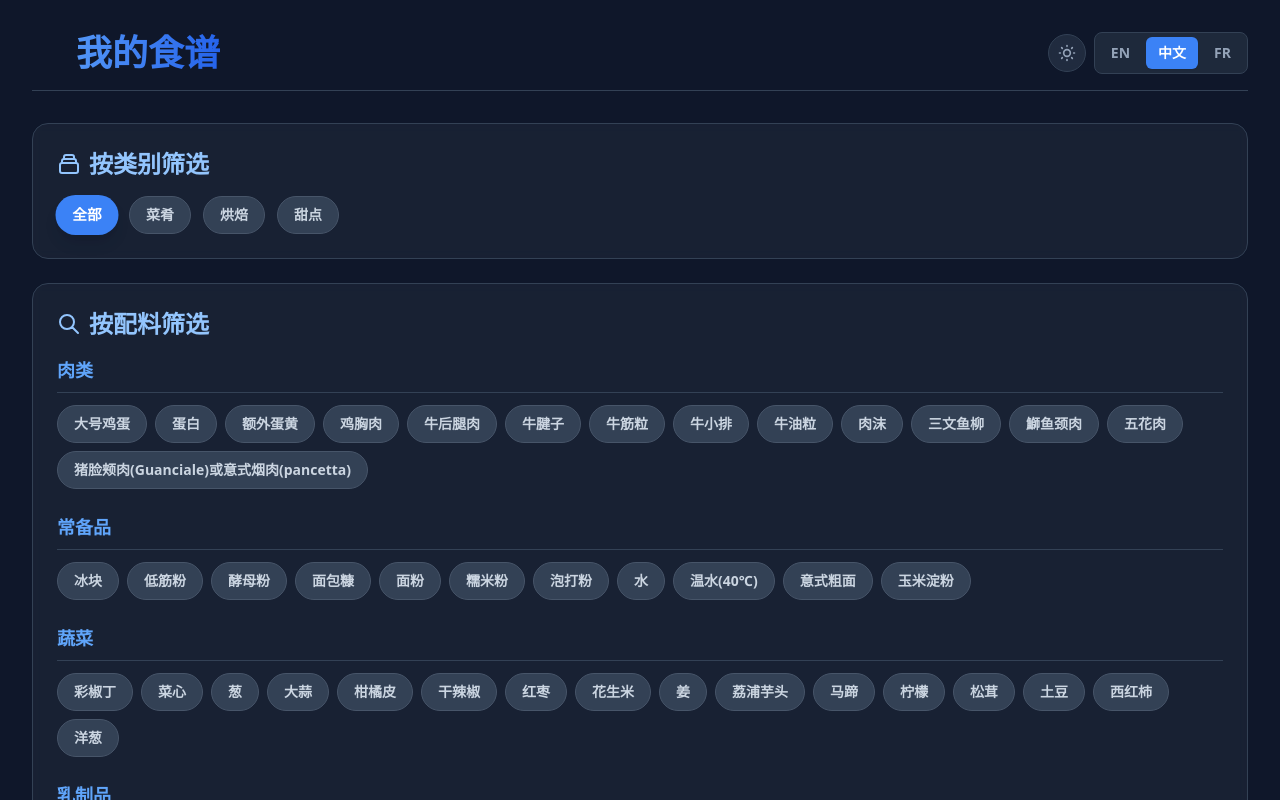
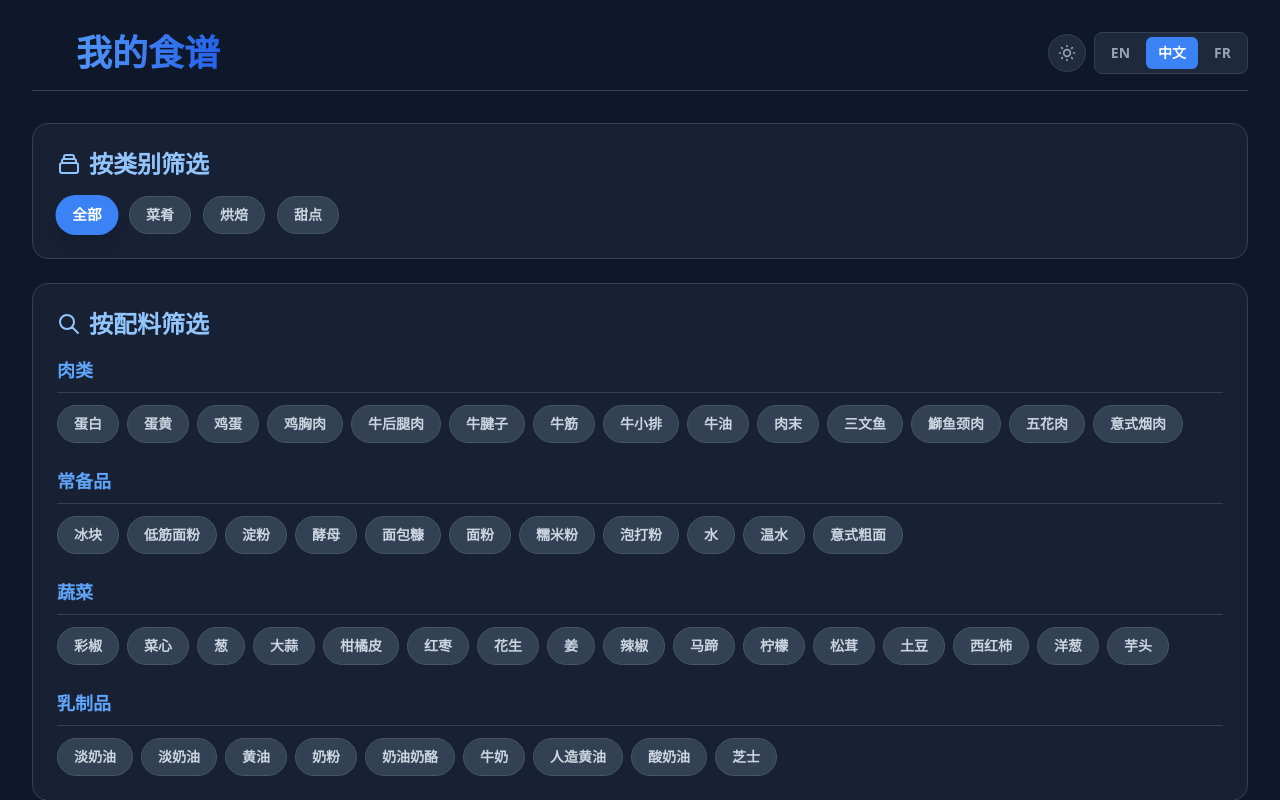
Before and after one commit to fsiceangel/CookingRecipe, a React (Vite) app: page / in a window 1280 px wide. Shown: the top 800 px of the page. Built offline with nearby package versions, Linux system fonts and the light colour scheme.

Commit message:
centralize naming for ingredients

```diff
--- a/App.tsx
+++ b/App.tsx
@@ -1,6 +1,7 @@
 import React, { useState, useEffect, useMemo, useCallback } from 'react';
 import { Recipe, Ingredient, IngredientCategory, Tag } from './types';
 import { translations } from './i18n/translations';
+import { ingredientNames } from './i18n/ingredientNames';
 import RecipeCard from './components/RecipeCard';
 import RecipeDetail from './components/RecipeDetail';
 import IngredientChip from './components/IngredientChip';
@@ -87,15 +88,21 @@ const App: React.FC = () => {
 
   const uniqueIngredients = useMemo(() => {
     const ingredientsMap = new Map<string, Ingredient>();
+    const standardIngredientNames = ingredientNames[language];
+
     recipes.forEach(recipe => {
       recipe.ingredients.forEach(ing => {
         if (!ingredientsMap.has(ing.key)) {
-          ingredientsMap.set(ing.key, ing);
+          // Use standard name for filtering, but keep other properties from the first encounter.
+          ingredientsMap.set(ing.key, {
+            ...ing,
+            name: standardIngredientNames[ing.key] || ing.name,
+          });
         }
       });
     });
     return Array.from(ingredientsMap.values());
-  }, [recipes]);
+  }, [recipes, language]);
 
   const groupedIngredients = useMemo(() => {
     const groups = uniqueIngredients.reduce((acc, ingredient) => {
--- /dev/null
+++ b/i18n/ingredientNames.ts
@@ -0,0 +1,241 @@
+type Language = 'en' | 'cn' | 'fr';
+
+export const ingredientNames: Record<Language, Record<string, string>> = {
+  en: {
+    'beef-hind-leg': 'Beef Hind Leg',
+    'baking-soda': 'Baking Soda',
+    'salt': 'Salt',
+    'sugar': 'Sugar',
+    'msg': 'MSG',
+    'cornstarch': 'Cornstarch',
+    'ice-cubes': 'Ice Cubes',
+    'beef-tallow': 'Beef Tallow',
+    'beef-tendon': 'Beef Tendon',
+    'garlic': 'Garlic',
+    'fried-garlic-crisps': 'Fried Garlic Crisps',
+    'shacha-sauce': 'Shacha Sauce',
+    'oil': 'Oil',
+    'chicken-breast': 'Chicken Breast',
+    'peanuts': 'Peanuts',
+    'chili-pepper': 'Chili Pepper',
+    'sichuan-peppercorn': 'Sichuan Peppercorn',
+    'scallion': 'Scallion',
+    'ginger': 'Ginger',
+    'light-soy-sauce': 'Light Soy Sauce',
+    'vinegar': 'Vinegar',
+    'cooking-wine': 'Cooking Wine',
+    'pork-belly': 'Pork Belly',
+    'water-chestnut': 'Water Chestnut',
+    'choy-sum': 'Choy Sum',
+    'black-pepper': 'Black Pepper',
+    'scallion-ginger-water': 'Scallion Ginger Water',
+    'star-anise': 'Star Anise',
+    'cinnamon-bark': 'Cinnamon Bark',
+    'dark-soy-sauce': 'Dark Soy Sauce',
+    'cornstarch-slurry': 'Cornstarch Slurry',
+    'parkay-margarine': 'Margarine',
+    'butter': 'Butter',
+    'cream-cheese': 'Cream Cheese',
+    'egg': 'Egg',
+    'vanilla-extract': 'Vanilla Extract',
+    'flour': 'Flour',
+    'beef-shank': 'Beef Shank',
+    'dried-yellow-bean-paste': 'Dried Yellow Bean Paste',
+    'fennel-seeds': 'Fennel Seeds',
+    'water': 'Water',
+    'bay-leaf': 'Bay Leaf',
+    'rock-sugar': 'Rock Sugar',
+    'potato': 'Potato',
+    'onion': 'Onion',
+    'minced-meat': 'Minced Meat',
+    'light-cream': 'Light Cream',
+    'panko': 'Panko',
+    'cake-flour': 'Cake Flour',
+    'baking-powder': 'Baking Powder',
+    'citrus': 'Citrus Zest',
+    'oyster-sauce': 'Oyster Sauce',
+    'aged-vinegar': 'Aged Vinegar',
+    'spaghettoni': 'Spaghettoni',
+    'guanciale-pancetta': 'Guanciale / Pancetta',
+    'egg-yolk': 'Egg Yolk',
+    'parmesan-pecorino': 'Parmesan / Pecorino',
+    'yeast': 'Yeast',
+    'milk': 'Milk',
+    'warm-water': 'Warm Water',
+    'milk-powder': 'Milk Powder',
+    'glutinous-rice-flour': 'Glutinous Rice Flour',
+    'taro': 'Taro',
+    'salmon-fillets': 'Salmon Fillets',
+    'italian-herbs': 'Italian Herbs',
+    'lemon': 'Lemon',
+    'hamachi-kama': 'Hamachi Kama',
+    'yuzu-juice': 'Yuzu Juice',
+    'matsutake-mushroom': 'Matsutake Mushroom',
+    'liuyang-fermented-soybeans': 'Liuyang Fermented Soybeans',
+    'red-dates': 'Red Dates',
+    'tomato': 'Tomato',
+    'lemon-juice': 'Lemon Juice',
+    'beef-short-ribs': 'Beef Short Ribs',
+    'bell-pepper': 'Bell Pepper',
+    'sour-cream': 'Sour Cream',
+    'heavy-cream': 'Heavy Cream',
+  },
+  cn: {
+    'beef-hind-leg': '牛后腿肉',
+    'baking-soda': '小苏打',
+    'salt': '盐',
+    'sugar': '糖',
+    'msg': '味精',
+    'cornstarch': '淀粉',
+    'ice-cubes': '冰块',
+    'beef-tallow': '牛油',
+    'beef-tendon': '牛筋',
+    'garlic': '大蒜',
+    'fried-garlic-crisps': '炸蒜酥',
+    'shacha-sauce': '沙茶酱',
+    'oil': '油',
+    'chicken-breast': '鸡胸肉',
+    'peanuts': '花生',
+    'chili-pepper': '辣椒',
+    'sichuan-peppercorn': '花椒',
+    'scallion': '葱',
+    'ginger': '姜',
+    'light-soy-sauce': '酱油',
+    'vinegar': '醋',
+    'cooking-wine': '料酒',
+    'pork-belly': '五花肉',
+    'water-chestnut': '马蹄',
+    'choy-sum': '菜心',
+    'black-pepper': '黑胡椒',
+    'scallion-ginger-water': '葱姜水',
+    'star-anise': '八角',
+    'cinnamon-bark': '桂皮',
+    'dark-soy-sauce': '老抽',
+    'cornstarch-slurry': '水淀粉',
+    'parkay-margarine': '人造黄油',
+    'butter': '黄油',
+    'cream-cheese': '奶油奶酪',
+    'egg': '鸡蛋',
+    'vanilla-extract': '香草精',
+    'flour': '面粉',
+    'beef-shank': '牛腱子',
+    'dried-yellow-bean-paste': '干黄酱',
+    'fennel-seeds': '小茴香',
+    'water': '水',
+    'bay-leaf': '香叶',
+    'rock-sugar': '冰糖',
+    'potato': '土豆',
+    'onion': '洋葱',
+    'minced-meat': '肉末',
+    'light-cream': '淡奶油',
+    'panko': '面包糠',
+    'cake-flour': '低筋面粉',
+    'baking-powder': '泡打粉',
+    'citrus': '柑橘皮',
+    'oyster-sauce': '蚝油',
+    'aged-vinegar': '陈醋',
+    'spaghettoni': '意式粗面',
+    'guanciale-pancetta': '意式烟肉',
+    'egg-yolk': '蛋黄',
+    'parmesan-pecorino': '芝士',
+    'yeast': '酵母',
+    'milk': '牛奶',
+    'warm-water': '温水',
+    'milk-powder': '奶粉',
+    'glutinous-rice-flour': '糯米粉',
+    'taro': '芋头',
+    'salmon-fillets': '三文鱼',
+    'italian-herbs': '意大利香草',
+    'lemon': '柠檬',
+    'hamachi-kama': '鰤鱼颈肉',
+    'yuzu-juice': '柚子汁',
+    'matsutake-mushroom': '松茸',
+    'liuyang-fermented-soybeans': '豆豉',
+    'red-dates': '红枣',
+    'tomato': '西红柿',
+    'lemon-juice': '柠檬汁',
+    'beef-short-ribs': '牛小排',
+    'bell-pepper': '彩椒',
+    'sour-cream': '酸奶油',
+    'heavy-cream': '淡奶油',
+  },
+  fr: {
+    'beef-hind-leg': 'Gigot de Boeuf',
+    'baking-soda': 'Bicarbonate de Soude',
+    'salt': 'Sel',
+    'sugar': 'Sucre',
+    'msg': 'Glutamate',
+    'cornstarch': 'Fécule de Maïs',
+    'ice-cubes': 'Glaçons',
+    'beef-tallow': 'Suif de Boeuf',
+    'beef-tendon': 'Tendon de Boeuf',
+    'garlic': 'Ail',
+    'fried-garlic-crisps': 'Croustilles d\'Ail Frites',
+    'shacha-sauce': 'Sauce Shacha',
+    'oil': 'Huile',
+    'chicken-breast': 'Poitrine de Poulet',
+    'peanuts': 'Cacahuètes',
+    'chili-pepper': 'Piment',
+    'sichuan-peppercorn': 'Poivre du Sichuan',
+    'scallion': 'Ciboule',
+    'ginger': 'Gingembre',
+    'light-soy-sauce': 'Sauce Soja Claire',
+    'vinegar': 'Vinaigre',
+    'cooking-wine': 'Vin de Cuisine',
+    'pork-belly': 'Poitrine de Porc',
+    'water-chestnut': 'Châtaigne d\'Eau',
+    'choy-sum': 'Choy Sum',
+    'black-pepper': 'Poivre Noir',
+    'scallion-ginger-water': 'Eau de Ciboule et Gingembre',
+    'star-anise': 'Anis Étoilé',
+    'cinnamon-bark': 'Écorce de Cannelle',
+    'dark-soy-sauce': 'Sauce Soja Foncée',
+    'cornstarch-slurry': 'Liaison à la Fécule',
+    'parkay-margarine': 'Margarine',
+    'butter': 'Beurre',
+    'cream-cheese': 'Fromage à la Crème',
+    'egg': 'Oeuf',
+    'vanilla-extract': 'Extrait de Vanille',
+    'flour': 'Farine',
+    'beef-shank': 'Jarret de Boeuf',
+    'dried-yellow-bean-paste': 'Pâte de Haricots Jaunes',
+    'fennel-seeds': 'Graines de Fenouil',
+    'water': 'Eau',
+    'bay-leaf': 'Feuille de Laurier',
+    'rock-sugar': 'Sucre Candi',
+    'potato': 'Pomme de Terre',
+    'onion': 'Oignon',
+    'minced-meat': 'Viande Hachée',
+    'light-cream': 'Crème Légère',
+    'panko': 'Panko',
+    'cake-flour': 'Farine à Gâteau',
+    'baking-powder': 'Levure Chimique',
+    'citrus': 'Zeste d\'Agrumes',
+    'oyster-sauce': 'Sauce d\'Huître',
+    'aged-vinegar': 'Vinaigre Vieilli',
+    'spaghettoni': 'Spaghettoni',
+    'guanciale-pancetta': 'Guanciale / Pancetta',
+    'egg-yolk': 'Jaune d\'Oeuf',
+    'parmesan-pecorino': 'Parmesan / Pecorino',
+    'yeast': 'Levure',
+    'milk': 'Lait',
+    'warm-water': 'Eau Tiède',
+    'milk-powder': 'Lait en Poudre',
+    'glutinous-rice-flour': 'Farine de Riz Gluant',
+    'taro': 'Taro',
+    'salmon-fillets': 'Filets de Saumon',
+    'italian-herbs': 'Herbes Italiennes',
+    'lemon': 'Citron',
+    'hamachi-kama': 'Collier de Sériole',
+    'yuzu-juice': 'Jus de Yuzu',
+    'matsutake-mushroom': 'Champignon Matsutake',
+    'liuyang-fermented-soybeans': 'Soja Fermenté de Liuyang',
+    'red-dates': 'Jujubes',
+    'tomato': 'Tomate',
+    'lemon-juice': 'Jus de Citron',
+    'beef-short-ribs': 'Côtes Courtes de Boeuf',
+    'bell-pepper': 'Poivron',
+    'sour-cream': 'Crème Aigre',
+    'heavy-cream': 'Crème Fleurette',
+  },
+};
```
